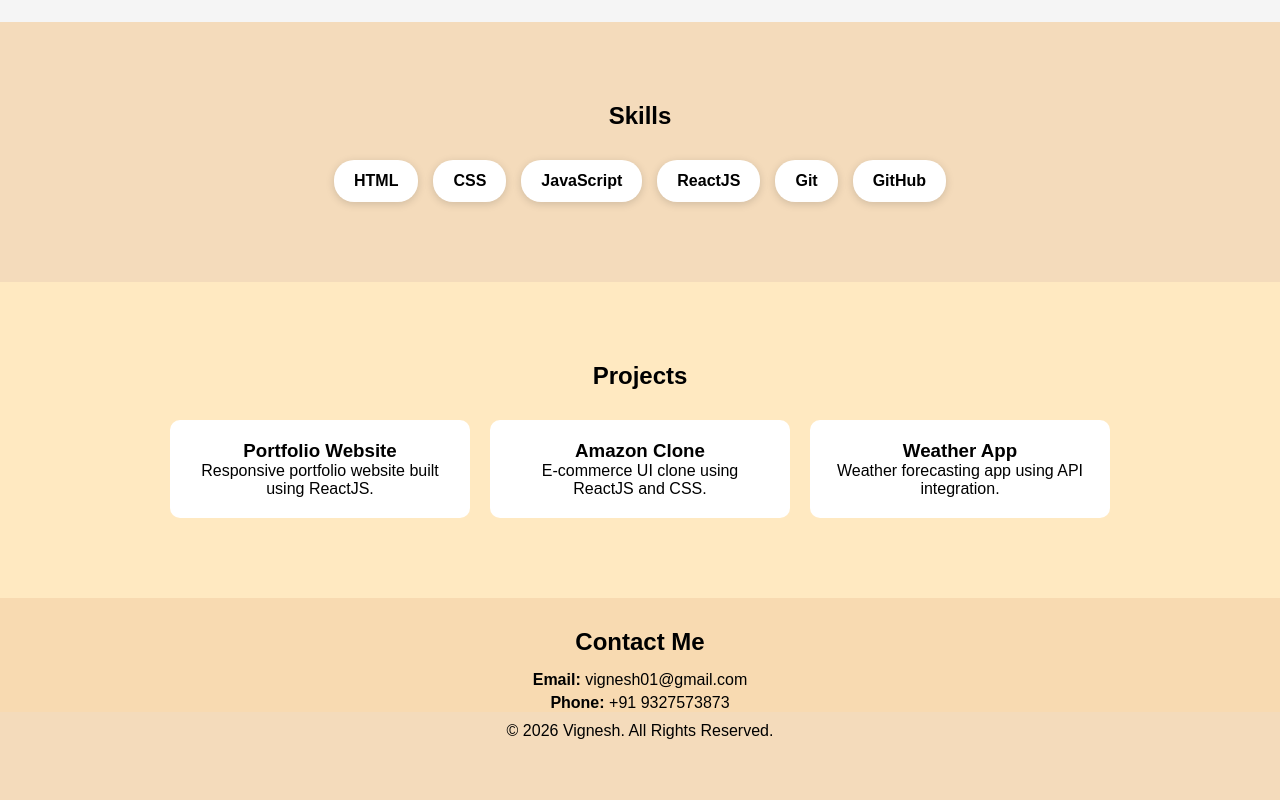
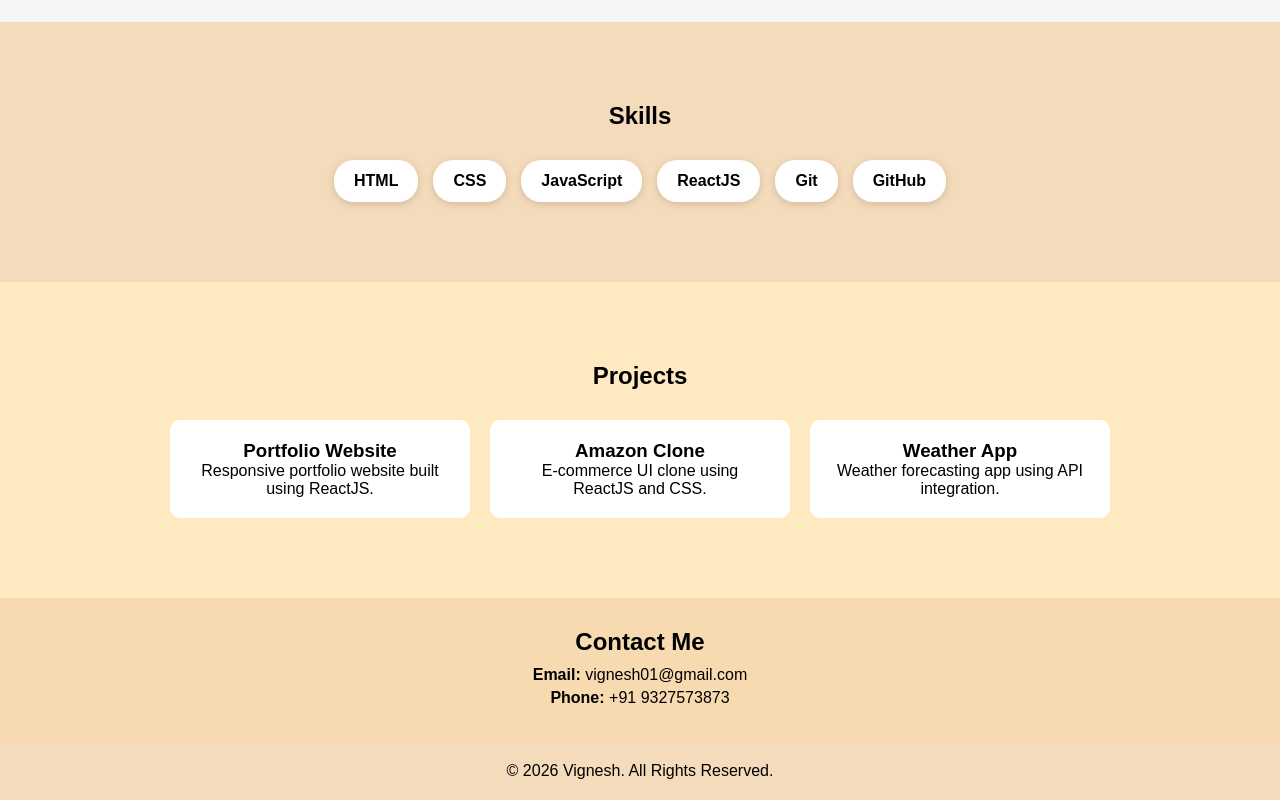
Before and after one commit to naykavignesh01-bot/portfolio-react, a React app: page / in a window 1280 px wide. Shown: the part 916-1716 px from the top of the page. Before the commit the page ends 1661 px from the top, so only its background shows below. Built offline with nearby package versions, Linux system fonts and the light colour scheme; the HTML template or start-up script is replaced by a standard one.

Commit message:
Final spacing fix

```diff
--- a/src/App.css
+++ b/src/App.css
@@ -199,27 +199,24 @@ body {
 /* Contact */
 
 .contact {
-  padding: 30px 20px 0;
+  padding: 30px 20px;
   background: #fdd9a986;
   text-align: center;
 }
 
 .contact h2 {
-  margin-bottom: 15px;
+  margin-bottom: 10px;
 }
 
 .contact p {
   margin: 5px 0;
 }
 
+/* Footer */
+
 .footer {
-  padding: 5px 20px;
-  margin: 0;
+  padding: 20px;
   text-align: center;
-}
-
-.footer p {
-  margin: 0;
 }
 
 /* Mobile */
```
